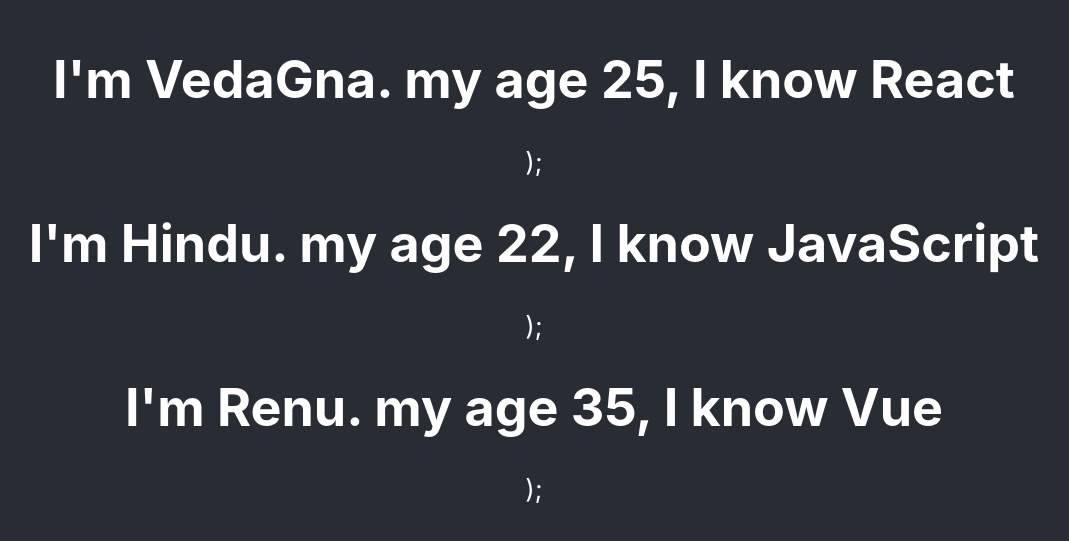
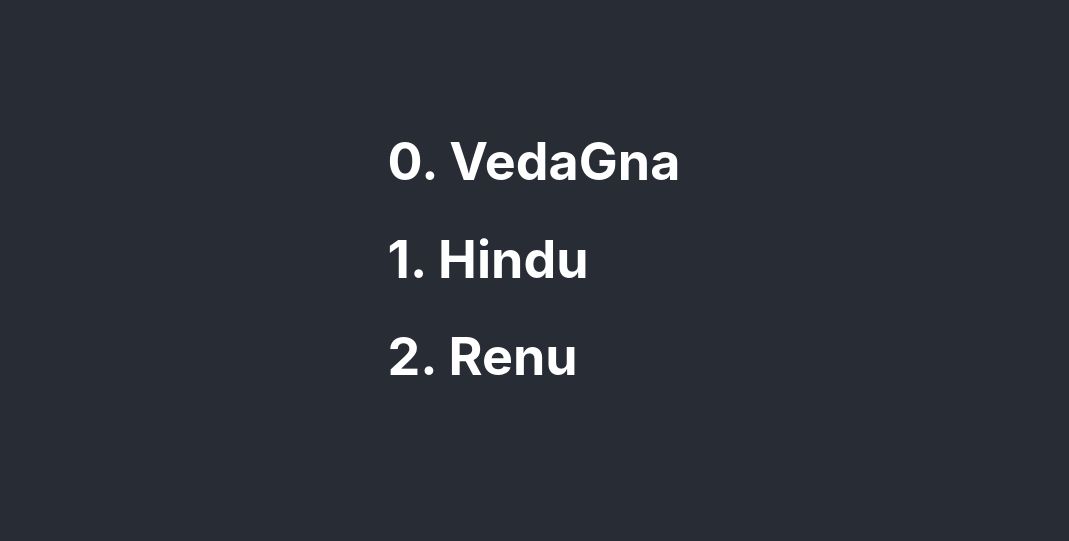
Before and after one commit to renuyarasu/codevolution, a React (Create React App) app: page / in a window 1280 px wide. Shown: the part 141-682 px from the top of the page, without its empty margins (106-1175 px from the left). Built offline with nearby package versions, Linux system fonts and the light colour scheme.

Commit message:
List Rendering: Keys

```diff
--- a/src/App.css
+++ b/src/App.css
@@ -1,5 +1,5 @@
 .App {
-  text-align: center;
+  text-align: left;
 }
 .App-header {
   background-color: #282c34;
--- a/src/components/NameList.js
+++ b/src/components/NameList.js
@@ -1,34 +1,13 @@
 import React, { Component } from 'react'
-import Person from './Person'
 
-// const names = ['VedaGna', 'Hindu', 'Renu']
-
-const persons = [
-    {
-        id: 1,
-        name: 'VedaGna',
-        age: 25,
-        skill: 'React',
-    },
-    {
-        id: 1,
-        name: 'Hindu',
-        age: 22,
-        skill: 'JavaScript',
-    },
-    {
-        id: 1,
-        name: 'Renu',
-        age: 35,
-        skill: 'Vue',
-    },
-]
-const personList = persons.map(person => <Person key={person.id} person={person}/>)
-
-export class NameList extends Component {
+const names = ['VedaGna','Hindu','Renu'];
+const nameList = names.map((name, index) => <h1 key={index}>{index}. {name}</h1>)
+class NameList extends Component {
     render() {
         return (
-            <div>{personList}</div>
+            <div>
+              {nameList}
+            </div>
         )
     }
 }
--- a/src/components/Person.js
+++ /dev/null
@@ -1,11 +0,0 @@
-import React from 'react'
-
-function Person({person}) {
-    return (
-        <div>
-            <h1>I'm {person.name}. my age {person.age}, I know {person.skill} </h1>);
-        </div>
-    )
-}
-
-export default Person
```
